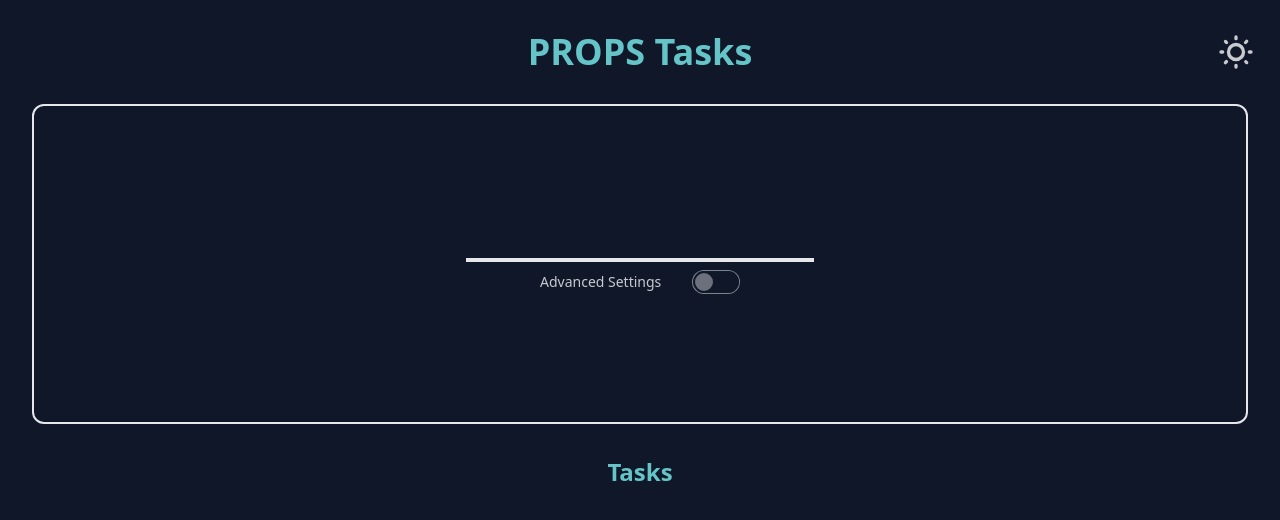
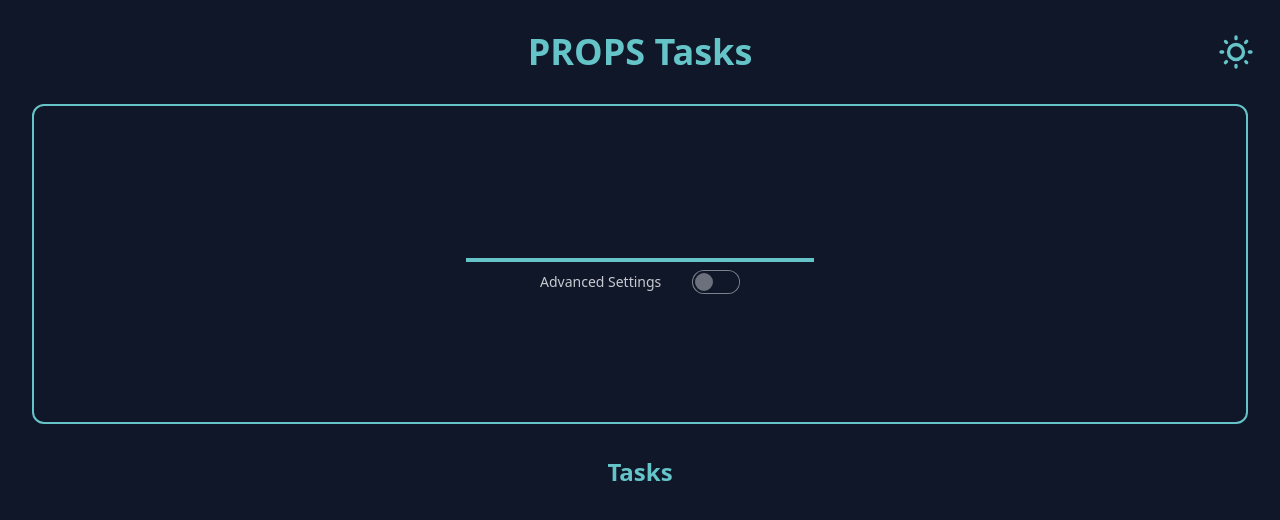
Before and after one commit to MariaRiosNavarro/toDo-app, a React (Vite) app: page / in a window 1280 px wide. Both pictures are taken after a click on the label 1236 px from the left and 52 px from the top of the page. Shown: the top 520 px of the page. Built offline with nearby package versions, Linux system fonts and the light colour scheme.

Commit message:
fix colors, everything works

```diff
--- a/src/components/Header.jsx
+++ b/src/components/Header.jsx
@@ -42,7 +42,7 @@ const Header = () => {
 
         {/* sun icon */}
         <svg
-          className="swap-on fill-current w-10 h-10"
+          className="swap-on fill-primary w-10 h-10"
           xmlns="http://www.w3.org/2000/svg"
           viewBox="0 0 24 24"
         >
--- a/src/components/TodoForm.jsx
+++ b/src/components/TodoForm.jsx
@@ -39,12 +39,12 @@ const TodoForm = (props) => {
   return (
     <form
       onSubmit={handleTodo}
-      className="flex flex-col justify-center items-center p-8 border-2 border-gray-200 h-[20rem] rounded-xl"
+      className="flex flex-col justify-center items-center p-8 border-2 border-primary h-[20rem] rounded-xl"
     >
       <input
         onChange={handleInputChange}
         value={task}
-        className="border-b-4 outline-none text-2xl bg-transparent"
+        className="border-b-4 border-primary outline-none text-2xl bg-transparent"
         type="text"
         name="task"
         id="task"
```
